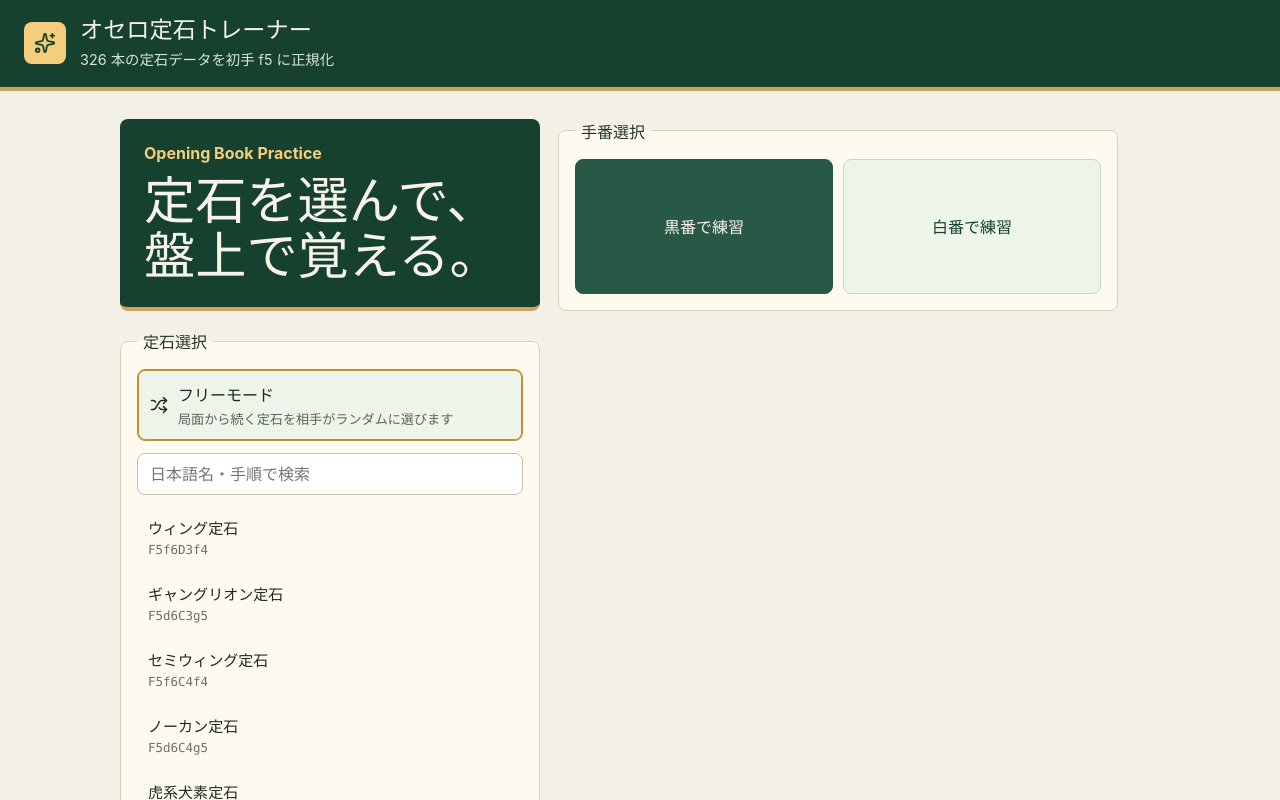
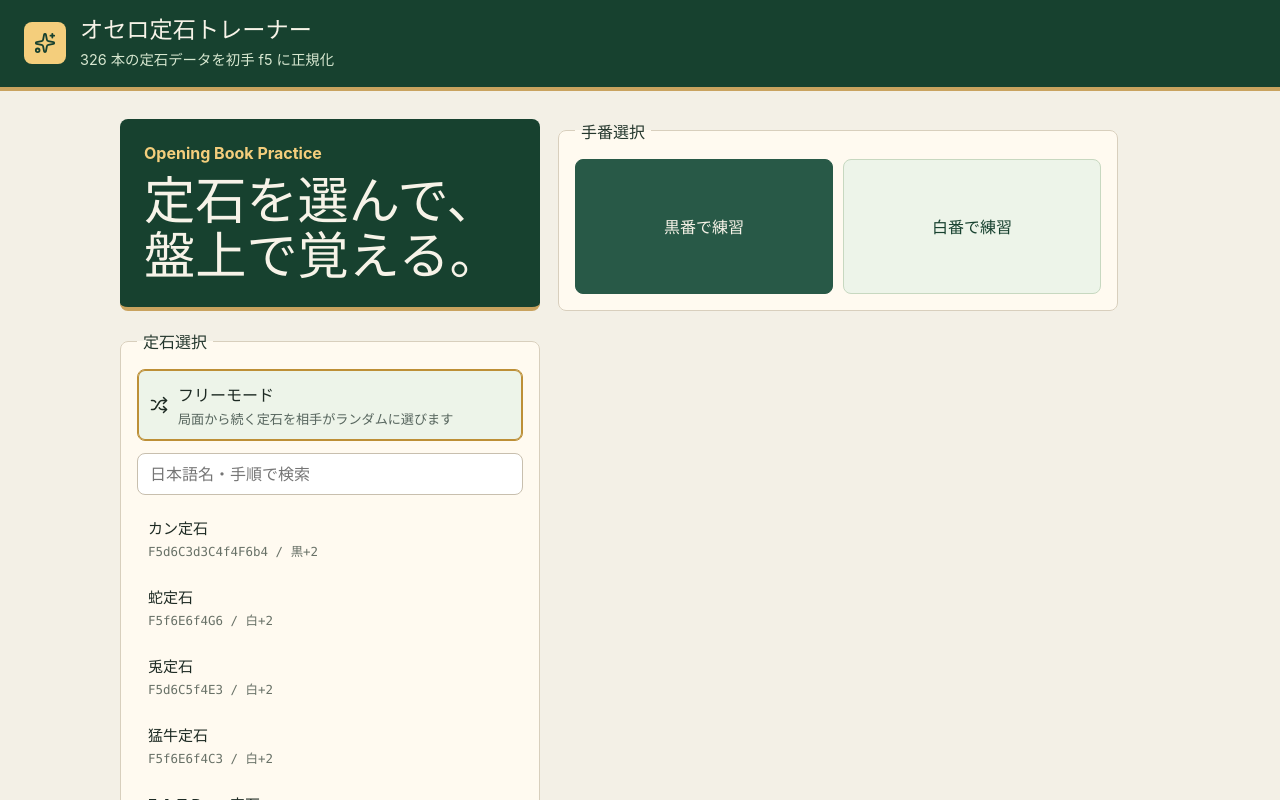
Before and after one commit to giwarb/othello-opening-trainer, a React (Vite) app: page / in a window 1280 px wide. Shown: the top 800 px of the page. Built offline with nearby package versions, Linux system fonts and the light colour scheme.

Commit message:
Sort openings by side advantage

```diff
--- a/src/domain/openings.ts
+++ b/src/domain/openings.ts
@@ -157,6 +157,44 @@ export function openingSearchText(opening: OpeningRecord): string {
     .toLowerCase();
 }
 
+export function openingAdvantageScore(opening: OpeningRecord): number | null {
+  const text = opening.source_notes.join(" ");
+  const matches = [...text.matchAll(/(黒|白|black|white)\+(\d+)/gi)];
+  if (matches.length === 0) {
+    return null;
+  }
+
+  return matches.reduce((score, match) => {
+    const side = match[1].toLowerCase();
+    const value = Number(match[2]);
+    return score + (side === "黒" || side === "black" ? value : -value);
+  }, 0);
+}
+
+export function sortOpeningsForSide(
+  records: OpeningRecord[],
+  side: "black" | "white",
+): OpeningRecord[] {
+  const direction = side === "black" ? 1 : -1;
+  return [...records].sort((a, b) => {
+    const aScore = openingAdvantageScore(a);
+    const bScore = openingAdvantageScore(b);
+    const aKnown = aScore !== null;
+    const bKnown = bScore !== null;
+
+    if (aKnown && bKnown && aScore !== bScore) {
+      return (bScore - aScore) * direction;
+    }
+    if (aKnown !== bKnown) {
+      return aKnown ? -1 : 1;
+    }
+    return (
+      b.move_count - a.move_count ||
+      japaneseName(a).localeCompare(japaneseName(b), "ja")
+    );
+  });
+}
+
 function normalizeOpeningToF5(opening: OpeningRecord): OpeningRecord {
   const sourceMoves = opening.moves.map((move) => move.toLowerCase());
   const transform = transformForFirstMove(sourceMoves[0]);
--- a/src/main.tsx
+++ b/src/main.tsx
@@ -10,11 +10,12 @@ import { useMemo, useRef, useState } from "react";
 import { createRoot } from "react-dom/client";
 import "./styles.css";
 import {
-  japaneseName,
   josekiLabel,
   type OpeningRecord,
+  openingAdvantageScore,
   openingSearchText,
   openings,
+  sortOpeningsForSide,
 } from "./domain/openings";
 import {
   applyMove,
@@ -45,13 +46,7 @@ type AnimatingCells = { placed: Set<string>; flipped: Set<string> };
 const sleep = (ms: number) =>
   new Promise((resolve) => window.setTimeout(resolve, ms));
 
-const curatedOpenings = openings
-  .filter((opening) => opening.move_count >= 4)
-  .sort(
-    (a, b) =>
-      a.move_count - b.move_count ||
-      japaneseName(a).localeCompare(japaneseName(b), "ja"),
-  );
+const curatedOpenings = openings.filter((opening) => opening.move_count >= 4);
 
 function App() {
   const [phase, setPhase] = useState<Phase>("setup");
@@ -67,6 +62,11 @@ function App() {
   const [isAnimating, setIsAnimating] = useState(false);
   const stateRef = useRef<TrainerState | null>(null);
 
+  const sortedOpenings = useMemo(
+    () => sortOpeningsForSide(curatedOpenings, side),
+    [side],
+  );
+
   const selectedOpening = curatedOpenings.find(
     (opening) => opening.id === modeChoice,
   );
@@ -77,12 +77,12 @@ function App() {
   const filteredOpenings = useMemo(() => {
     const needle = query.trim().toLowerCase();
     const list = needle
-      ? curatedOpenings.filter((opening) =>
+      ? sortedOpenings.filter((opening) =>
           openingSearchText(opening).includes(needle),
         )
-      : curatedOpenings;
+      : sortedOpenings;
     return list.slice(0, 180);
-  }, [query]);
+  }, [query, sortedOpenings]);
 
   async function beginPractice() {
     const next = startTrainer(side, mode);
@@ -333,7 +333,10 @@ function SetupScreen({
                 onClick={() => onModeChange(opening.id)}
               >
                 <strong>{josekiLabel(opening)}</strong>
-                <span>{opening.sequence}</span>
+                <span>
+                  {opening.sequence}
+                  {formatOpeningScore(opening)}
+                </span>
               </button>
             ))}
           </div>
@@ -576,6 +579,14 @@ function InfoBlock({ title, value }: { title: string; value: string }) {
   );
 }
 
+function formatOpeningScore(opening: OpeningRecord): string {
+  const score = openingAdvantageScore(opening);
+  if (score === null || score === 0) {
+    return "";
+  }
+  return score > 0 ? ` / 黒+${score}` : ` / 白+${Math.abs(score)}`;
+}
+
 function statusLabel(state: TrainerState): string {
   if (state.status === "success") {
     return "成功";
```
Also changed, not shown: 1 other file (tests, documents, lock files or other folders).
